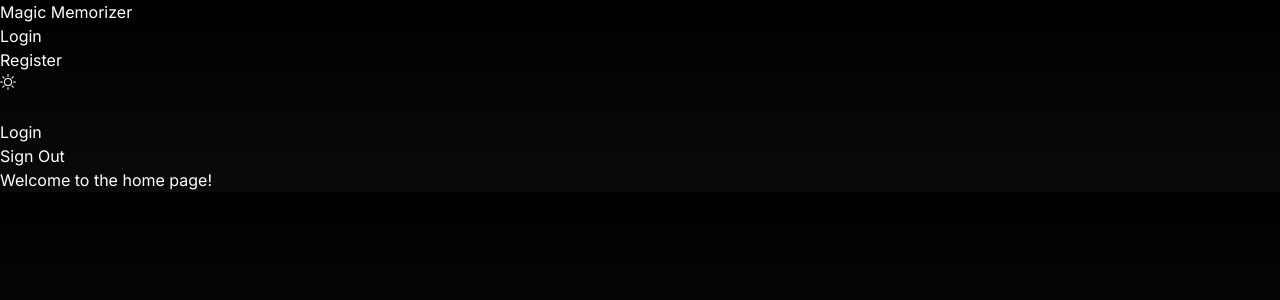
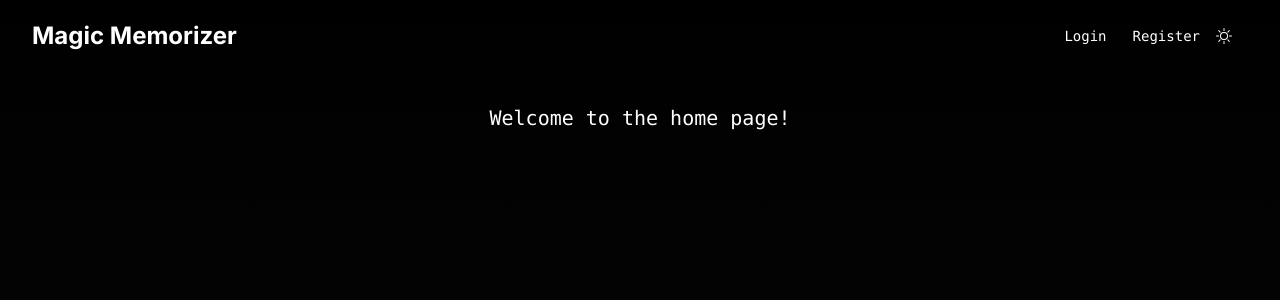
Before and after one commit to Blugil/magicmemorizer, a Next.js app: page / in a window 1280 px wide. Shown: the top 300 px of the page. Built offline with nearby package versions, Linux system fonts and the light colour scheme; no server answers.

Commit message:
resolve tailwind issues

```diff
--- a/tailwind.config.js
+++ b/tailwind.config.js
@@ -1,9 +1,9 @@
 /** @type {import('tailwindcss').Config} */
 module.exports = {
   content: [
-    './src/pages/**/*.{js,ts,jsx,tsx,mdx}',
-    './src/components/**/*.{js,ts,jsx,tsx,mdx}',
-    './src/app/**/*.{js,ts,jsx,tsx,mdx}',
+    './pages/**/*.{js,ts,jsx,tsx,mdx}',
+    './components/**/*.{js,ts,jsx,tsx,mdx}',
+    './app/**/*.{js,ts,jsx,tsx,mdx}',
   ],
   darkMode: 'class',
   theme: {
--- a/tsconfig.json
+++ b/tsconfig.json
@@ -20,7 +20,7 @@
       }
     ],
     "paths": {
-      "@/*": ["./src/*"]
+      "@/*": ["./*"]
     }
   },
   "include": ["next-env.d.ts", "**/*.ts", "**/*.tsx", ".next/types/**/*.ts"],
```
